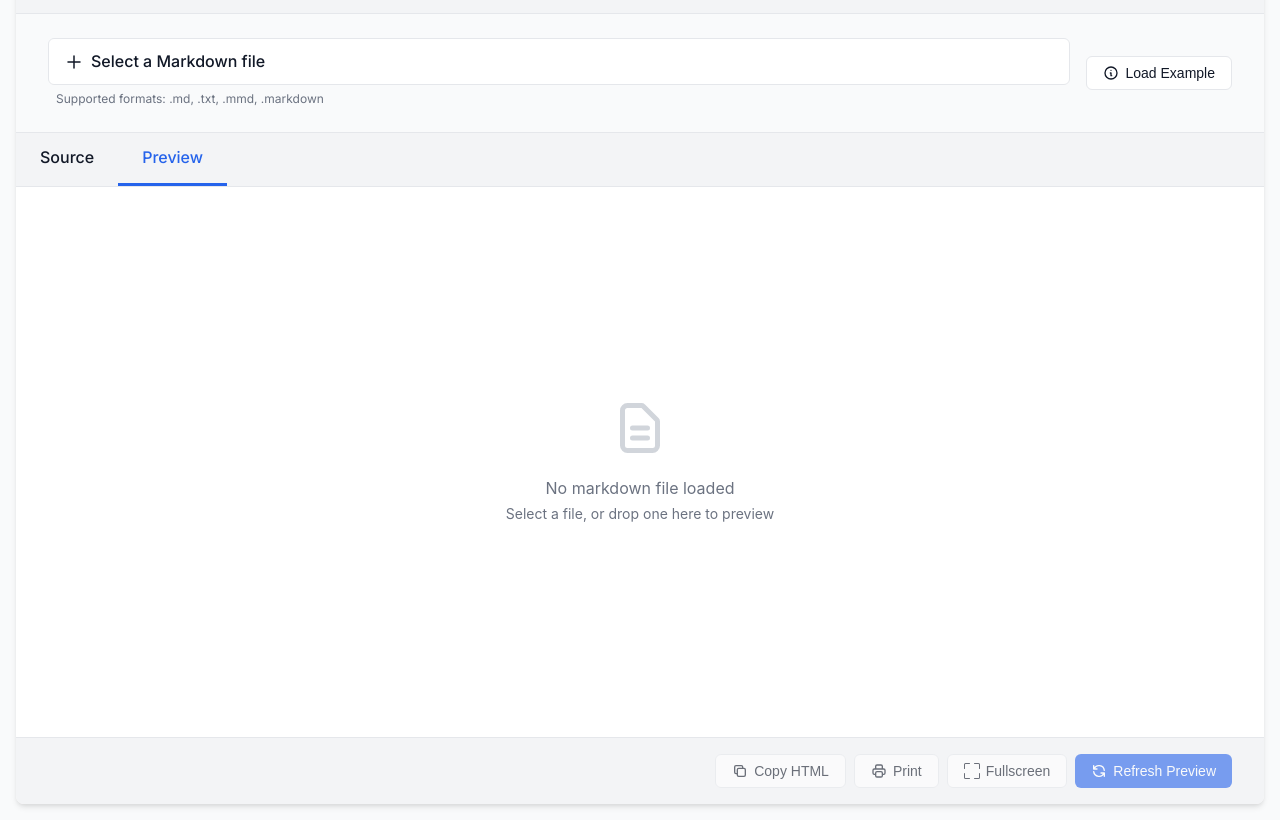
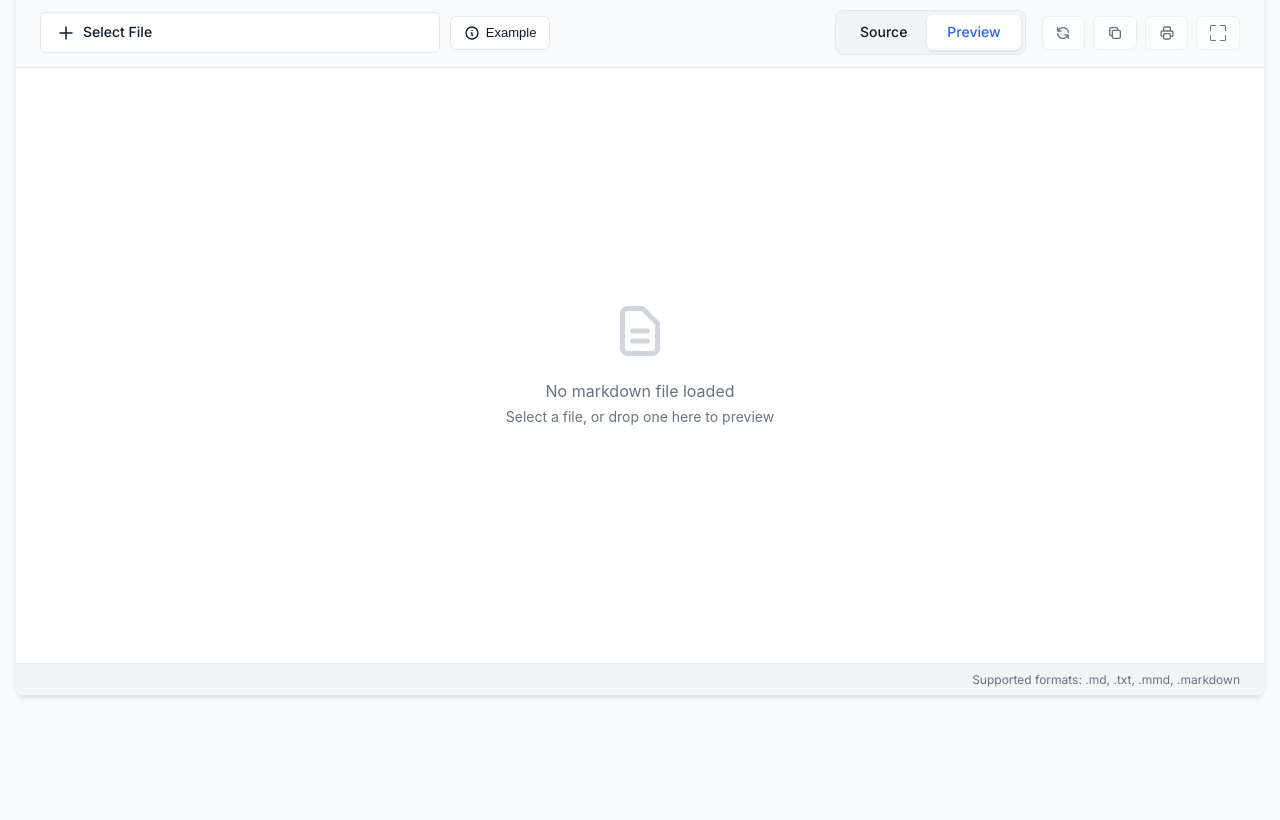
Before and after one commit to RobinHsieh/MarkdownRender, a plain HTML site: page index.html in a window 1280 px wide. Shown: the part 89-909 px from the top of the page. After the commit the page ends 800 px from the top, so only its background shows below. Drawn offline with Linux system fonts and the light colour scheme.

Commit message:
update: Optimizing Layout within index.html

```diff
--- a/index.html
+++ b/index.html
@@ -7,27 +7,174 @@
     <meta name="viewport" content="width=device-width, initial-scale=1.0">
     <title>Markdown File Loader & Renderer</title>
     <script src="https://polyfill.io/v3/polyfill.min.js?features=es6"></script>
-    <!-- Mermaid JS for Diagrams (新增功能) -->
     <script src="https://cdn.jsdelivr.net/npm/mermaid@10/dist/mermaid.min.js"></script>
 
     <link rel="preconnect" href="https://fonts.googleapis.com">
     <link rel="preconnect" href="https://fonts.gstatic.com" crossorigin>
     <link href="https://fonts.googleapis.com/css2?family=Inter:wght@400;500;600&family=JetBrains+Mono:wght@400;500&display=swap" rel="stylesheet">
     <link rel="stylesheet" href="styles.css">
+
+    <style>
+        /* 讓 #frame 變成 Flex Column 佈局，最大化空間利用 */
+        #frame {
+            display: flex;
+            flex-direction: column;
+            height: calc(100vh - 2rem); /* 視窗高度扣除 body padding */
+            max-height: 100vh;
+        }
+
+        /* 調整 Header 高度與 Padding，更緊湊 */
+        header {
+            padding: 1rem 1.5rem;
+            flex-shrink: 0;
+        }
+
+        /* 新增：整合型工具列 */
+        .app-toolbar {
+            display: flex;
+            align-items: center;
+            justify-content: space-between;
+            padding: 0.75rem 1.5rem;
+            background-color: var(--bg-color);
+            border-bottom: 1px solid var(--border-color);
+            gap: 1rem;
+            flex-wrap: wrap;
+            flex-shrink: 0;
+        }
+
+        /* 左側：檔案控制區 */
+        .toolbar-group-left {
+            display: flex;
+            align-items: center;
+            gap: 10px;
+            flex: 1;
+            min-width: 300px;
+        }
+
+        /* 中間：分頁切換器 (改為膠囊樣式) */
+        .toolbar-group-center {
+            display: flex;
+            background-color: var(--header-bg);
+            padding: 4px;
+            border-radius: 8px;
+            border: 1px solid var(--border-color);
+        }
+
+        .toolbar-group-center .tab {
+            padding: 6px 20px;
+            border-bottom: none; /* 移除舊樣式 */
+            border-radius: 6px;
+            font-size: 14px;
+            cursor: pointer;
+            transition: all 0.2s ease;
+            color: var(--text-color);
+            font-weight: 500;
+        }
+
+        .toolbar-group-center .tab.active {
+            background-color: var(--card-bg);
+            color: var(--primary-color);
+            box-shadow: 0 1px 3px rgba(0,0,0,0.1);
+            border-bottom: none; /* 移除舊樣式 */
+        }
+
+        /* 右側：功能按鈕區 */
+        .toolbar-group-right {
+            display: flex;
+            gap: 8px;
+        }
+
+        /* 調整按鈕大小以適應工具列 */
+        .app-toolbar .btn {
+            padding: 0.5rem 0.8rem;
+            font-size: 13px;
+        }
+
+        .app-toolbar .btn svg {
+            width: 16px;
+            height: 16px;
+        }
+
+        /* 編輯器容器：佔滿剩餘空間 */
+        .editor-container {
+            flex: 1;
+            height: auto; /* 覆蓋原本的固定高度計算 */
+            min-height: 0; /* 重要：讓 Flex item 可以收縮 */
+            display: flex;
+            flex-direction: column;
+            position: relative;
+        }
+
+        #source, #output {
+            padding: 2rem; /* 增加內距讓閱讀更舒適 */
+        }
+
+        /* 檔案輸入框微調 */
+        .file-input-container {
+            margin: 0;
+            flex: 1;
+            max-width: 400px;
+        }
+
+        .file-input-label {
+            padding: 0.5rem 1rem;
+            font-size: 14px;
+        }
+
+        /* 底部狀態列 */
+        .status-footer {
+            padding: 6px 1.5rem;
+            font-size: 12px;
+            color: #6b7280;
+            background-color: var(--header-bg);
+            border-top: 1px solid var(--border-color);
+            text-align: right;
+            flex-shrink: 0;
+        }
+
+        [data-theme="dark"] .status-footer {
+            color: #9ca3af;
+        }
+
+        /* 隱藏舊的 tab-container 和 controls，因為我們重寫了結構 */
+        .tab-container, .controls, .file-selection {
+            display: none !important;
+        }
+
+        /* RWD 調整 */
+        @media (max-width: 900px) {
+            .app-toolbar {
+                flex-direction: column;
+                align-items: stretch;
+                gap: 1rem;
+            }
+            .toolbar-group-center {
+                justify-content: center;
+            }
+            .toolbar-group-right {
+                justify-content: flex-end;
+            }
+            #frame {
+                height: auto;
+                min-height: 100vh;
+            }
+            .editor-container {
+                min-height: 500px;
+            }
+        }
+    </style>
 </head>
 
 <body>
-    <!-- Drag & Drop Overlay (新增功能) -->
     <div id="drop-overlay">Drop file to open</div>
 
-    <!-- 閱讀進度條 -->
     <div id="reading-progress-bar"></div>
 
     <div id="frame">
         <header>
             <h2>
-                <svg xmlns="http://www.w3.org/2000/svg" width="24" height="24" viewBox="0 0 24 24" fill="none" stroke="currentColor" stroke-width="2" stroke-linecap="round" stroke-linejoin="round"><path d="M14 2H6a2 2 0 0 0-2 2v16a2 2 0 0 0 2 2h12a2 2 0 0 0 2-2V8z"></path><polyline points="14 2 14 8 20 8"></polyline><line x1="16" y1="13" x2="8" y2="13"></line><line x1="16" y1="17" x2="8" y2="17"></line><polyline points="10 9 9 9 8 9"></polyline></svg>
-                Markdown File Loader & Renderer
+                <svg xmlns="http://www.w3.org/2000/svg" width="24" height="24" viewBox="0 0 24 24" fill="none" stroke="currentColor" stroke-width="2" stroke-linecap="round" stroke-linejoin="round" style="margin-right: 8px;"><path d="M14 2H6a2 2 0 0 0-2 2v16a2 2 0 0 0 2 2h12a2 2 0 0 0 2-2V8z"></path><polyline points="14 2 14 8 20 8"></polyline><line x1="16" y1="13" x2="8" y2="13"></line><line x1="16" y1="17" x2="8" y2="17"></line><polyline points="10 9 9 9 8 9"></polyline></svg>
+                Markdown Renderer
             </h2>
             <button class="theme-toggle" id="theme-toggle">
                 <svg xmlns="http://www.w3.org/2000/svg" fill="none" viewBox="0 0 24 24" stroke="currentColor">
@@ -37,31 +184,56 @@
             </button>
         </header>
 
-        <div class="file-selection">
+        <div class="app-toolbar">
+            <div class="toolbar-group-left">
                 <div class="file-input-container">
                     <input type="file" id="file-input" class="file-input" accept=".md,.txt,.mmd,.markdown">
                     <label for="file-input" class="file-input-label">
                         <svg xmlns="http://www.w3.org/2000/svg" fill="none" viewBox="0 0 24 24" stroke="currentColor">
                             <path stroke-linecap="round" stroke-linejoin="round" stroke-width="2" d="M12 4v16m8-8H4" />
                         </svg>
-                    <span class="file-name">Select a Markdown file</span>
+                        <span class="file-name">Select File</span>
                     </label>
-                <div class="file-format-hint">Supported formats: .md, .txt, .mmd, .markdown</div>
                 </div>
-
-            <button class="btn btn-secondary" id="example-btn">
+                <button class="btn btn-secondary" id="example-btn" title="Load Example">
                     <svg xmlns="http://www.w3.org/2000/svg" fill="none" viewBox="0 0 24 24" stroke="currentColor">
-                    <path stroke-linecap="round" stroke-linejoin="round" stroke-width="2"
-                        d="M13 16h-1v-4h-1m1-4h.01M21 12a9 9 0 11-18 0 9 9 0 0118 0z" />
+                        <path stroke-linecap="round" stroke-linejoin="round" stroke-width="2" d="M13 16h-1v-4h-1m1-4h.01M21 12a9 9 0 11-18 0 9 9 0 0118 0z" />
                     </svg>
-                Load Example
+                    Example
                 </button>
             </div>
 
-        <div class="tab-container">
+            <div class="toolbar-group-center">
                 <div class="tab" id="source-tab">Source</div>
                 <div class="tab active" id="preview-tab">Preview</div>
             </div>
+
+            <div class="toolbar-group-right">
+                <button class="btn btn-secondary" id="refresh-btn" disabled title="Refresh">
+                    <svg xmlns="http://www.w3.org/2000/svg" fill="none" viewBox="0 0 24 24" stroke="currentColor">
+                        <path stroke-linecap="round" stroke-linejoin="round" stroke-width="2" d="M4 4v5h.582m15.356 2A8.001 8.001 0 004.582 9m0 0H9m11 11v-5h-.581m0 0a8.003 8.003 0 01-15.357-2m15.357 2H15" />
+                    </svg>
+                </button>
+                <button class="btn btn-secondary" id="copy-btn" disabled title="Copy HTML">
+                    <svg xmlns="http://www.w3.org/2000/svg" fill="none" viewBox="0 0 24 24" stroke="currentColor">
+                        <path stroke-linecap="round" stroke-linejoin="round" stroke-width="2" d="M8 16H6a2 2 0 01-2-2V6a2 2 0 012-2h8a2 2 0 012 2v2m-6 12h8a2 2 0 002-2v-8a2 2 0 00-2-2h-8a2 2 0 00-2 2v8a2 2 0 002 2z" />
+                    </svg>
+                </button>
+                <button class="btn btn-secondary" id="print-btn" disabled title="Print">
+                    <svg xmlns="http://www.w3.org/2000/svg" fill="none" viewBox="0 0 24 24" stroke="currentColor">
+                         <path stroke-linecap="round" stroke-linejoin="round" stroke-width="2" d="M17 17h2a2 2 0 002-2v-4a2 2 0 00-2-2H5a2 2 0 00-2 2v4a2 2 0 002 2h2m2 4h6a2 2 0 002-2v-4a2 2 0 00-2-2H9a2 2 0 00-2 2v4a2 2 0 002 2zm8-12V5a2 2 0 00-2-2H9a2 2 0 00-2 2v4h10z" />
+                    </svg>
+                </button>
+                <button class="btn btn-secondary" id="fullscreen-btn" disabled title="Fullscreen">
+                    <svg xmlns="http://www.w3.org/2000/svg" width="16" height="16" fill="currentColor" viewBox="0 0 16 16">
+                        <path d="M1.5 1a.5.5 0 0 0-.5.5v4a.5.5 0 0 1-1 0v-4A1.5 1.5 0 0 1 1.5 0h4a.5.5 0 0 1 0 1h-4zM10 .5a.5.5 0 0 1 .5-.5h4A1.5 1.5 0 0 1 16 1.5v4a.5.5 0 0 1-1 0v-4a.5.5 0 0 0-.5-.5h-4a.5.5 0 0 1-.5-.5zM.5 10a.5.5 0 0 1 .5.5v4a.5.5 0 0 0 .5.5h4a.5.5 0 0 1 0 1h-4A1.5 1.5 0 0 1 0 14.5v-4a.5.5 0 0 1 .5-.5zm15 0a.5.5 0 0 1 .5.5v4a1.5 1.5 0 0 1-1.5 1.5h-4a.5.5 0 0 1 0-1h4a.5.5 0 0 0 .5-.5v-4a.5.5 0 0 1 .5-.5z" />
+                    </svg>
+                </button>
+            </div>
+        </div>
+
+        <div class="file-selection"></div>
+        <div class="tab-container"></div>
 
         <div class="editor-container">
             <div id="source"></div>
@@ -77,42 +249,13 @@
             </div>
         </div>
 
-        <div class="controls">
-            <div class="btn-group">
-                <button class="btn btn-secondary" id="copy-btn" disabled>
-                    <svg xmlns="http://www.w3.org/2000/svg" fill="none" viewBox="0 0 24 24" stroke="currentColor">
-                        <path stroke-linecap="round" stroke-linejoin="round" stroke-width="2"
-                            d="M8 16H6a2 2 0 01-2-2V6a2 2 0 012-2h8a2 2 0 012 2v2m-6 12h8a2 2 0 002-2v-8a2 2 0 00-2-2h-8a2 2 0 00-2 2v8a2 2 0 002 2z" />
-                    </svg>
-                    Copy HTML
-                </button>
-                <!-- Print Button (新增功能) -->
-                <button class="btn btn-secondary" id="print-btn" disabled>
-                    <svg xmlns="http://www.w3.org/2000/svg" fill="none" viewBox="0 0 24 24" stroke="currentColor">
-                         <path stroke-linecap="round" stroke-linejoin="round" stroke-width="2" d="M17 17h2a2 2 0 002-2v-4a2 2 0 00-2-2H5a2 2 0 00-2 2v4a2 2 0 002 2h2m2 4h6a2 2 0 002-2v-4a2 2 0 00-2-2H9a2 2 0 00-2 2v4a2 2 0 002 2zm8-12V5a2 2 0 00-2-2H9a2 2 0 00-2 2v4h10z" />
-                    </svg>
-                    Print
-                </button>
-                <button class="btn btn-secondary" id="fullscreen-btn" disabled>
-                    <svg xmlns="http://www.w3.org/2000/svg" width="16" height="16" fill="currentColor"
-                        viewBox="0 0 16 16">
-                        <path
-                            d="M1.5 1a.5.5 0 0 0-.5.5v4a.5.5 0 0 1-1 0v-4A1.5 1.5 0 0 1 1.5 0h4a.5.5 0 0 1 0 1h-4zM10 .5a.5.5 0 0 1 .5-.5h4A1.5 1.5 0 0 1 16 1.5v4a.5.5 0 0 1-1 0v-4a.5.5 0 0 0-.5-.5h-4a.5.5 0 0 1-.5-.5zM.5 10a.5.5 0 0 1 .5.5v4a.5.5 0 0 0 .5.5h4a.5.5 0 0 1 0 1h-4A1.5 1.5 0 0 1 0 14.5v-4a.5.5 0 0 1 .5-.5zm15 0a.5.5 0 0 1 .5.5v4a1.5 1.5 0 0 1-1.5 1.5h-4a.5.5 0 0 1 0-1h4a.5.5 0 0 0 .5-.5v-4a.5.5 0 0 1 .5-.5z" />
-                    </svg>
-                    Fullscreen
-                </button>
-                <button class="btn" id="refresh-btn" disabled>
-                    <svg xmlns="http://www.w3.org/2000/svg" fill="none" viewBox="0 0 24 24" stroke="currentColor">
-                        <path stroke-linecap="round" stroke-linejoin="round" stroke-width="2"
-                            d="M4 4v5h.582m15.356 2A8.001 8.001 0 004.582 9m0 0H9m11 11v-5h-.581m0 0a8.003 8.003 0 01-15.357-2m15.357 2H15" />
-                    </svg>
-                    Refresh Preview
-                </button>
-            </div>
-        </div>
+        <div class="status-footer">
+            Supported formats: .md, .txt, .mmd, .markdown
         </div>
 
-    <!-- Fullscreen overlay -->
+        <div class="controls" style="display:none;"></div>
+    </div>
+
     <div id="fullscreen-overlay" class="fullscreen-overlay">
 
         <nav id="toc-panel"></nav>
--- a/styles.css
+++ b/styles.css
@@ -794,35 +794,6 @@ h1 {
     border-radius: 8px;
 }
 
-/* 3. Split View Mode */
-/* When editor-container has split-mode, rearrange children */
-.editor-container.split-mode {
-    flex-direction: row;
-    overflow: hidden;
-    /* Prevent outer scroll */
-}
-
-.editor-container.split-mode #source,
-.editor-container.split-mode #output {
-    display: block;
-    /* Show both */
-    width: 50%;
-    height: 100%;
-    /* Full height of container */
-    border-right: 1px solid var(--border-color);
-    padding: 1.5rem;
-}
-
-.editor-container.split-mode #output {
-    border-right: none;
-}
-
-/* Hide placeholder in split mode if file loaded */
-.editor-container.split-mode #placeholder {
-    display: none;
-    /* Note: logic in JS will handle placeholder removal usually */
-}
-
 /* 4. Print Optimization */
 @media print {
     body {
@@ -879,15 +850,3 @@ h1 {
         text-decoration: underline;
     }
 }
-
-@media (max-width: 768px) {
-    .editor-container.split-mode {
-        flex-direction: column;
-    }
-
-    .editor-container.split-mode #source,
-    .editor-container.split-mode #output {
-        width: 100%;
-        height: 50%;
-    }
-}
```
Lines whose indentation alone changed are shown as unchanged.
